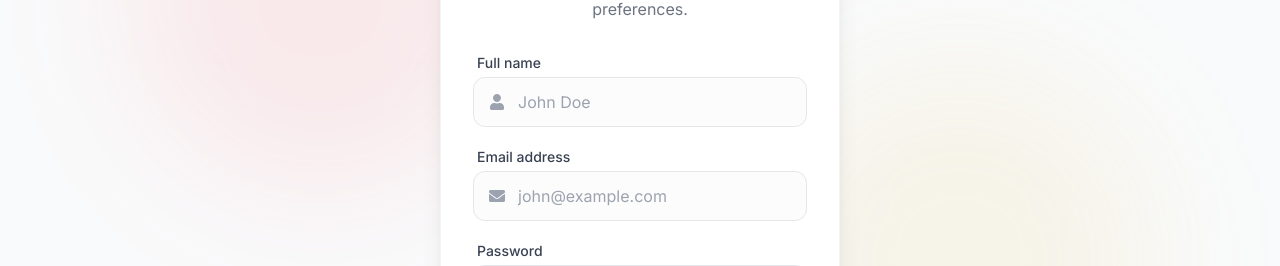
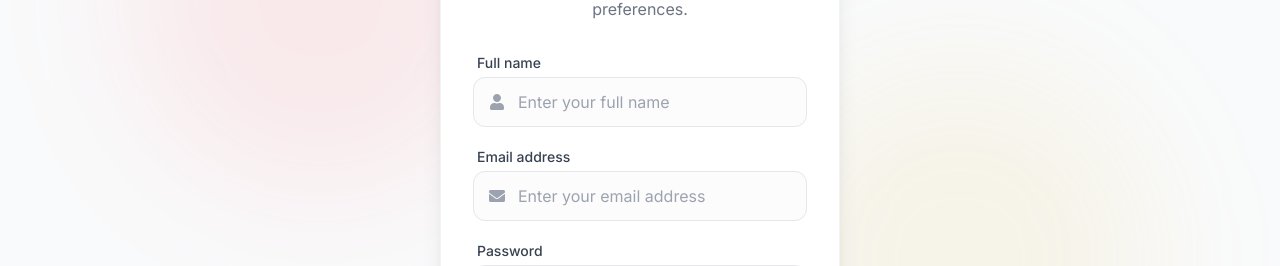
Before and after one commit to mohithh-14/eativo, a React (Create React App) app in the folder tastematch-frontend/: page /register in a window 1280 px wide. Shown: the part 272-538 px from the top of the page. Built offline with nearby package versions, Linux system fonts and the light colour scheme; no server answers; the HTML template or start-up script is replaced by a standard one.

Commit message:
Remove sample name and email placeholders from authentication forms

```diff
--- a/tastematch-frontend/src/pages/Register.jsx
+++ b/tastematch-frontend/src/pages/Register.jsx
@@ -162,7 +162,7 @@ const Register = () => {
                   <input
                     type="text"
                     name="name"
-                    placeholder="John Doe"
+                    placeholder="Enter your full name"
                     className="input-field pl-11"
                     value={formData.name}
                     onChange={handleChange}
@@ -178,7 +178,7 @@ const Register = () => {
                 <input
                   type="email"
                   name="email"
-                  placeholder="john@example.com"
+                  placeholder="Enter your email address"
                   className="input-field pl-11"
                   value={formData.email}
                   onChange={handleChange}
```
